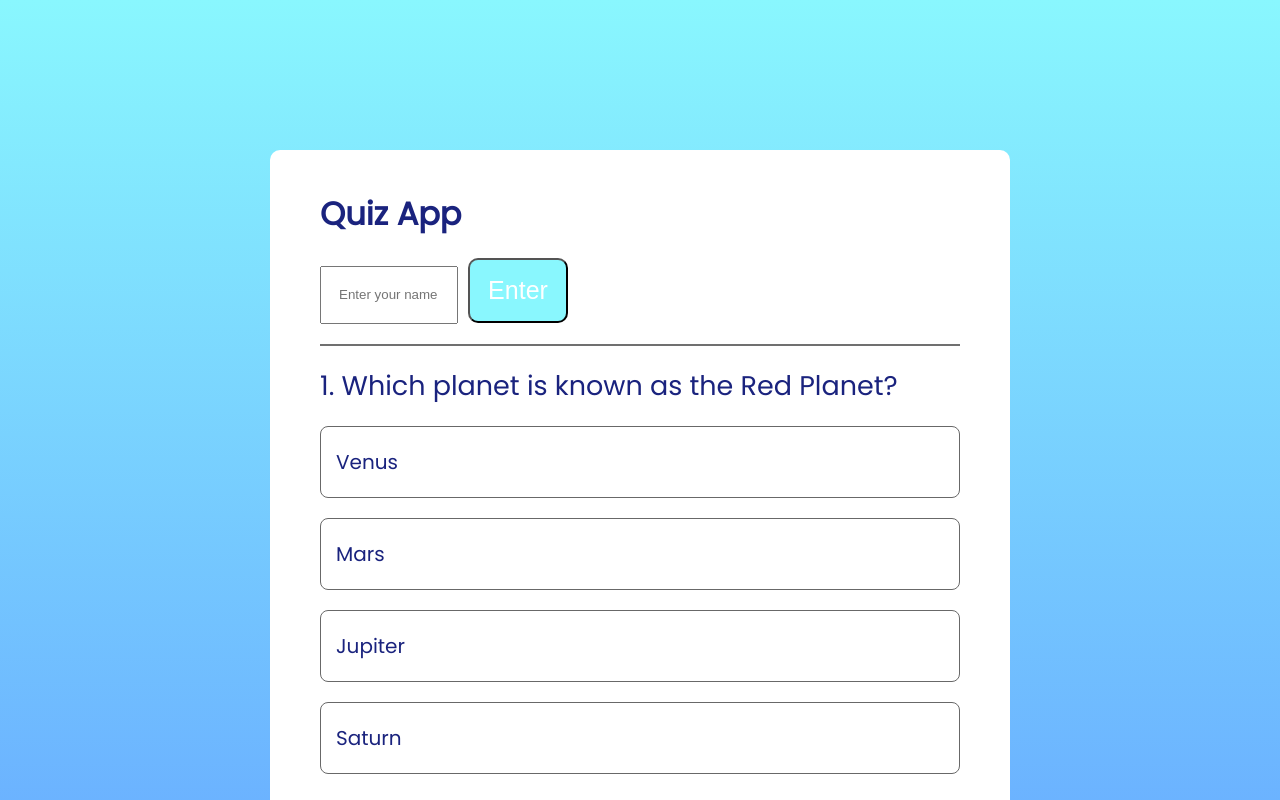
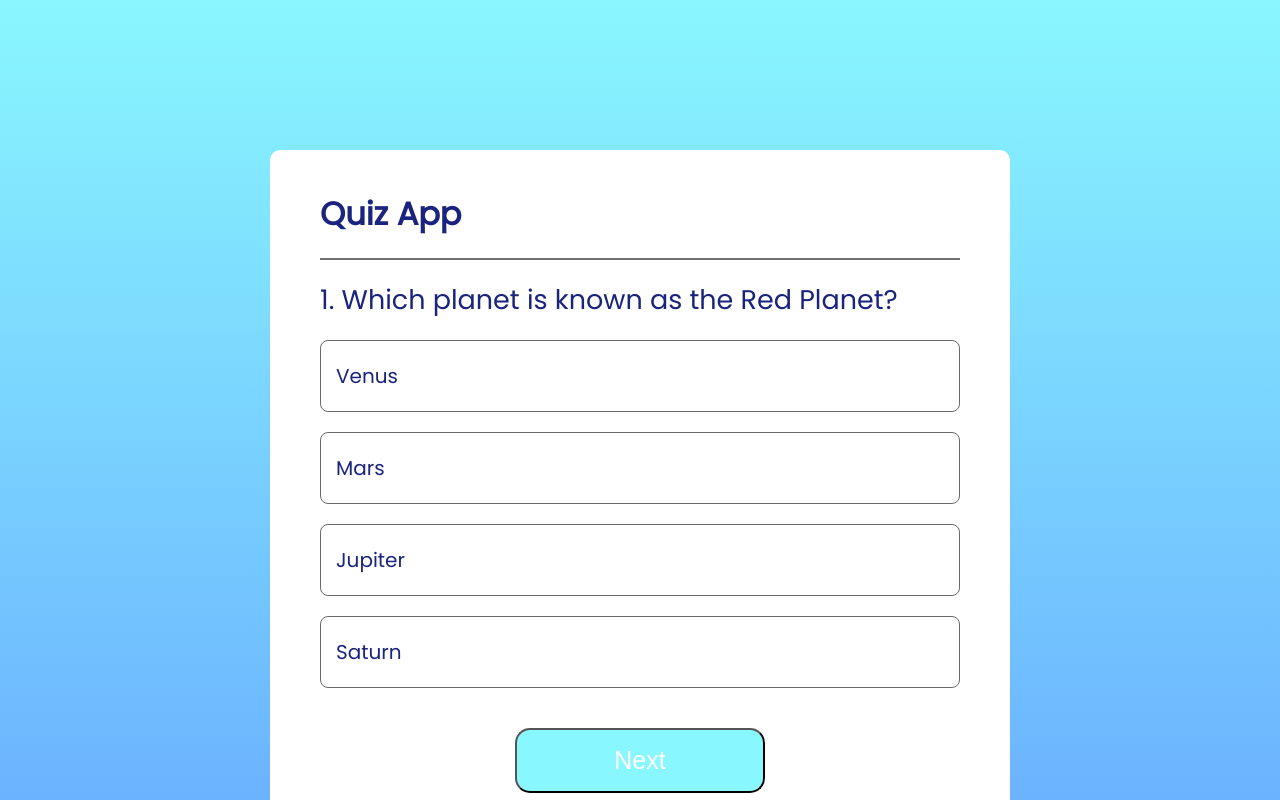
Before and after one commit to Teniola876/Quiz-App, a React (Vite) app: page / in a window 1280 px wide. Shown: the top 800 px of the page. Built offline with nearby package versions, Linux system fonts and the light colour scheme.

Commit message:
update quiz app

```diff
--- a/src/Components/Quiz/Quiz.jsx
+++ b/src/Components/Quiz/Quiz.jsx
@@ -86,7 +86,7 @@ const Quiz = () => {
 
       <h1>Quiz App</h1>
 
-      {!user ? (
+      {user ? (
 
         <form onSubmit={handleSubmit}>
              <div className="enter">
```
